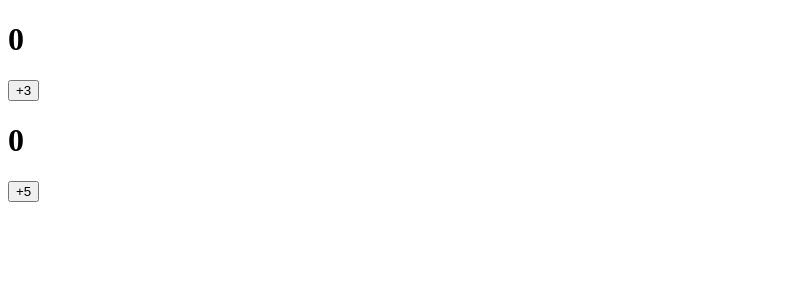
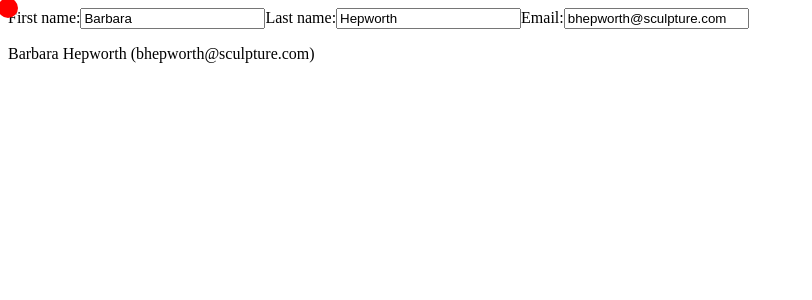
Before and after one commit to jahmedabeer/Learning-react, a React (Vite) app: page / in a window 1280 px wide. Shown: the top 300 px of the page, without its empty margins (0-812 px from the left). Built offline with nearby package versions, Linux system fonts and the light colour scheme.

Commit message:
updating object in state

```diff
--- a/src/App.jsx
+++ b/src/App.jsx
@@ -1,50 +1,111 @@
 import { useState } from 'react';
 
-/*
-  Notice that number only increments once per click!
+export default function MovingDot() {
+  const [position, setPosition] = useState({
+    x: 0,
+    y: 0
+  });
+  const [person, setPerson] = useState({
+    firstName: 'Barbara',
+    lastName: 'Hepworth',
+    email: 'bhepworth@sculpture.com'
+  });
 
-  Here is what this button’s click handler tells React to do:
+  function handleFirstNameChange(e) {
+    // person.firstName = e.target.value; // mutating the value
+    setPerson({
+      firstName: e.target.value,
+      lastName: person.lastName,
+      email: person.email
+    })
+  }
 
-  1. setNumber(number + 1): number is 0 so setNumber(0 + 1).
-    - React prepares to change number to 1 on the next render.
+  function handleLastNameChange(e) {
+    // person.lastName = e.target.value;
+    setPerson({
+      ...person, // Copy the old fields
+      lastName: e.target.value
+    })
+  }
 
-  2. setNumber(number + 1): number is 0 so setNumber(0 + 1).
-    - React prepares to change number to 1 on the next render.
+  function handleEmailChange(e) {
+    // person.email = e.target.value;
+    setPerson({
+      ...person,
+      email: e.target.value
+    })
+  }
 
-  3. setNumber(number + 1): number is 0 so setNumber(0 + 1).
-    - React prepares to change number to 1 on the next render.
-
-  Visualize this by mentally substituting state variables with their values in your code
-  `
-    <button onClick={() => {
-      setNumber(0 + 1);
-      setNumber(0 + 1);
-      setNumber(0 + 1);
-    }}>+3</button>
-  `
-*/
-
-export default function Counter() {
-  const [number, setNumber] = useState(0);
-  const [numberOne, setNumberOne] = useState(0);
-
+  function handleChange(e) {
+    setPerson({
+      ...person,
+      [e.target.name]: e.target.value
+    })
+  }
   return (
-    <>
+    <div
+      /* chaning value directly is prohibited
+      onPointerMove={e => {
+        position.x = e.clientX;
+        position.y = e.clientY;
+      }}
+      */
+      //  To actually trigger a re-render in this case, create a new object and pass it to the state setting function
+      onPointerMove={(e) => {
+        setPosition({
+          x: e.clientX,
+          y: e.clientY
+        })
+      }}
+      style={{
+        position: 'relative',
+        width: '100vw',
+        height: '100vh',
+      }}>
+      <div style={{
+        position: 'absolute',
+        backgroundColor: 'red',
+        borderRadius: '50%',
+        transform: `translate(${position.x}px, ${position.y}px)`,
+        left: -10,
+        top: -10,
+        width: 20,
+        height: 20,
+      }} />
       <div>
-        <h1>{number}</h1>
-        <button onClick={() => {
-          setNumber(number + 1);
-          setNumber(number + 1);
-          setNumber(number + 1);
-        }}>+3</button>
+        <label>
+          First name:
+          <input
+            name="firstName"
+            value={person.firstName}
+            // onChange={handleFirstNameChange}
+            onChange={handleChange}
+          />
+        </label>
+        <label>
+          Last name:
+          <input
+            name="lastName"
+            value={person.lastName}
+            // onChange={handleLastNameChange}
+            onChange={handleChange}
+          />
+        </label>
+        <label>
+          Email:
+          <input
+            name="email"
+            value={person.email}
+            // onChange={handleEmailChange}
+            onChange={handleChange}
+          />
+        </label>
+        <p>
+          {person.firstName}{' '}
+          {person.lastName}{' '}
+          ({person.email})
+        </p>
       </div>
-      <div>
-        <h1>{numberOne}</h1>
-        <button onClick={() => {
-          setNumberOne(numberOne + 5); // 5 -> 10 -> 15
-          alert(numberOne); // 0 -> 5 -> 10
-        }}>+5</button>
-      </div>
-    </>
-  )
+    </div>
+  );
 }
```
Also changed, not shown: 1 other file (tests, documents, lock files or other folders).
